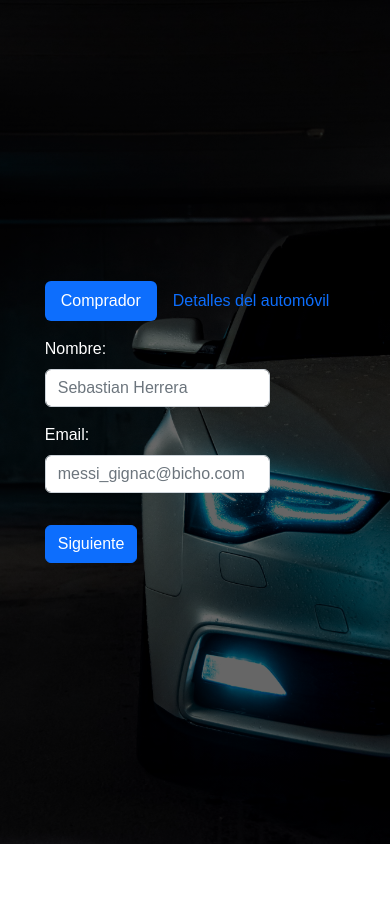
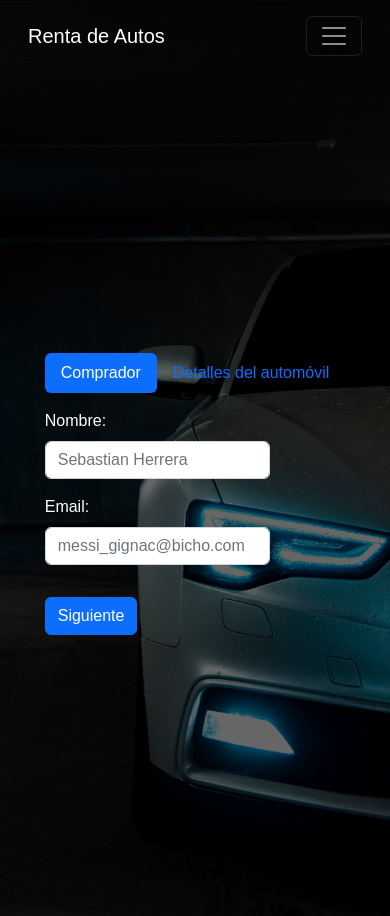
Before and after one commit to Mrkaponi/IHC, a plain HTML site: page FrontAutos/formCompra.html in a window 390 px wide. Before the commit the page ends 844 px from the top, so only its background shows below. Drawn offline with Linux system fonts and the light colour scheme.

Commit message:
agrega navbar y remueve el bg-primary

```diff
--- a/FrontAutos/css/form/forms.css
+++ b/FrontAutos/css/form/forms.css
@@ -1,4 +1,5 @@
 body {
+    overflow: hidden;
   background-image: url("../../carform.jpg");
   background-size: cover;
   background-position: center;
--- a/FrontAutos/formCompra.html
+++ b/FrontAutos/formCompra.html
@@ -10,6 +10,36 @@
     <link rel="stylesheet" href="./css/form/forms.css">
   </head>
   <body>
+    <nav class="navbar navbar-expand-lg navbar-dark p-3">
+      <div class="container">
+            <a class="navbar-brand" href="index.html">Renta de Autos</a>
+            <button
+      class="navbar-toggler"
+      type="button"
+      data-bs-toggle="collapse"
+      data-bs-target="#navbarNav"
+              aria-controls="navbarNav"
+      aria-expanded="false"
+      aria-label="Toggle navigation"
+    >
+              <span class="navbar-toggler-icon"></span>
+            </button>
+            <div class="collapse navbar-collapse" id="navbarNav">
+              <ul class="navbar-nav ms-auto">
+                <li class="nav-item active">
+                  <a class="nav-link" href="#">Inicio</a>
+                </li>
+                <li class="nav-item">
+                  <a class="nav-link" href="#">Reservaciones</a>
+                </li>
+                <li class="nav-item">
+                  <a class="nav-link" href="#">Acerca de</a>
+                </li>
+              </ul>
+            </div>
+          </div>
+  </nav>
+
     <div class="container">
       <div class="row justify-content-center">
         <div
```
Also changed, not shown: FrontAutos/index.html (+7 -2 lines).
